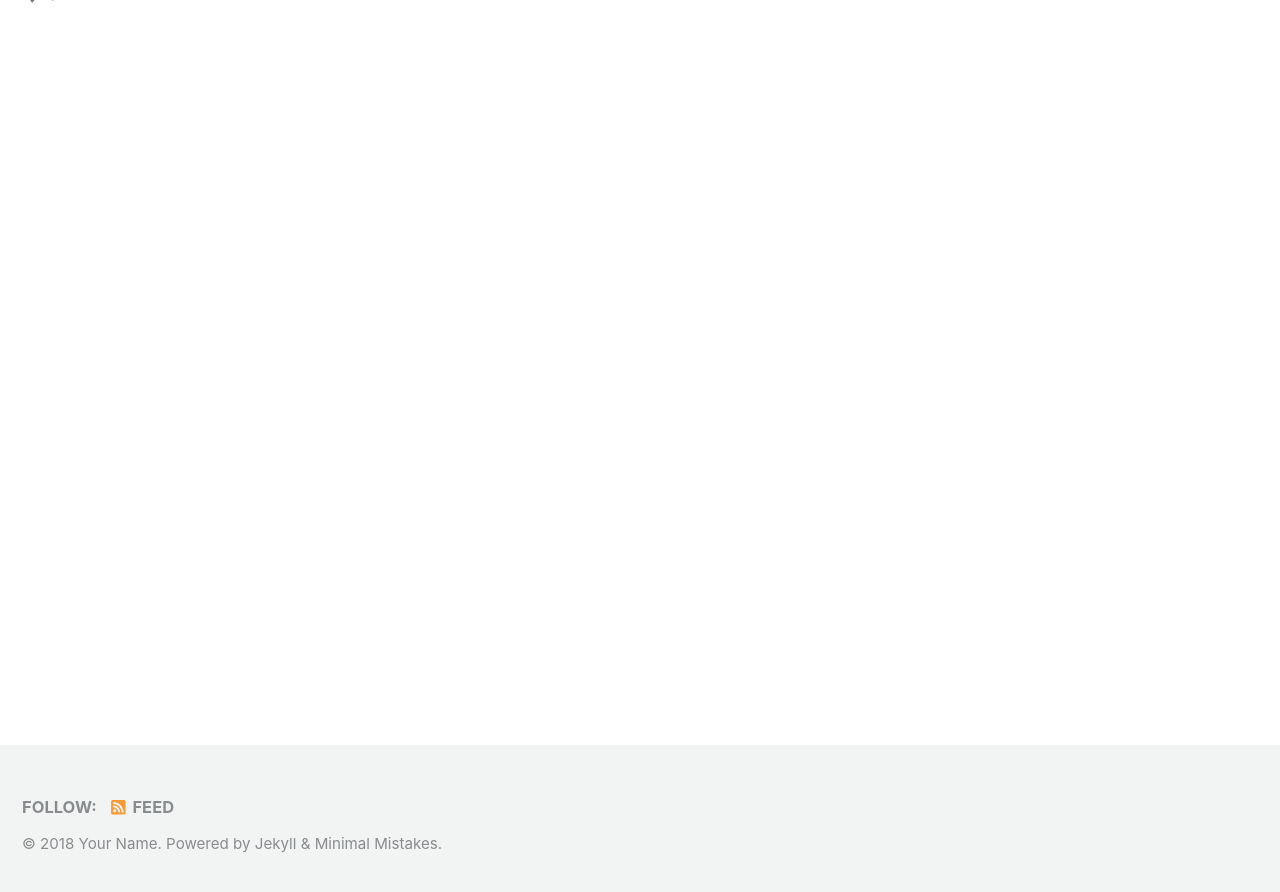
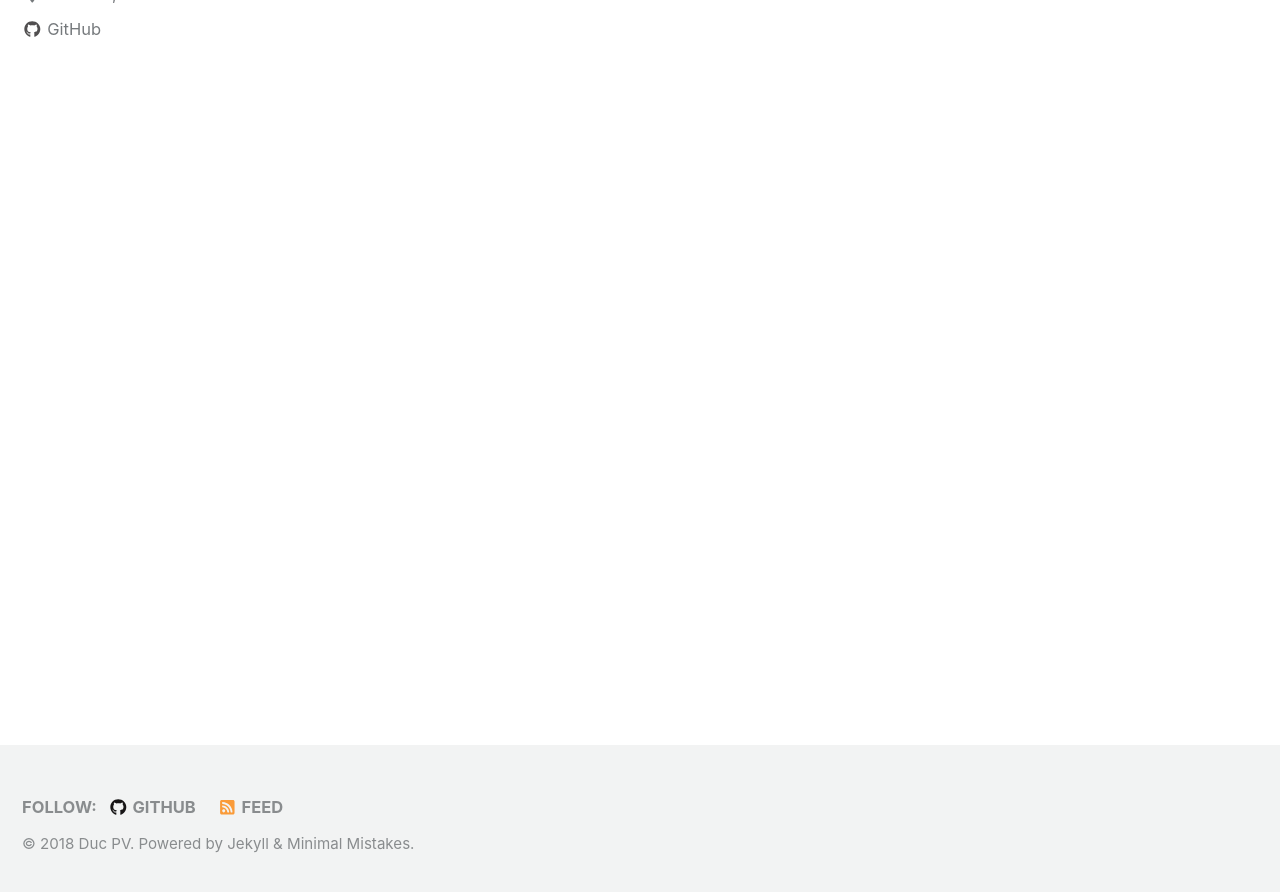
Before and after one commit to PhanDuc/PhanDuc.github.io, a Jekyll site: the page built from index.html, in a window 1280 px wide and 900 px high, scrolled down 253 px. Shown: the top 892 px of the window. Built offline with Jekyll 4.4.1, drawn with Linux system fonts in a browser that asks for light colours; nearby versions of some CDN libraries; the list of posts is cut into pages by our own code; some of the changed text lies outside the part shown.

Commit message:
Added content config.yml

```diff
--- a/_config.yml
+++ b/_config.yml
@@ -16,10 +16,10 @@ minimal_mistakes_skin    : "default" # "air", "aqua", "contrast", "dark", "dirt"
 
 # Site Settings
 locale                   : "en-US"
-title                    : "Site Title"
+title                    : "Duc PV"
 title_separator          : "-"
-name                     : "Your Name"
-description              : "An amazing website."
+name                     : "Duc PV"
+description              : "Data Science Portfolio"
 url                      : # the base hostname & protocol for your site e.g. "https://mmistakes.github.io"
 baseurl                  : # the subpath of your site, e.g. "/blog"
 repository               : # GitHub username/repo-name e.g. "mmistakes/minimal-mistakes"
@@ -100,10 +100,10 @@ analytics:
 
 # Site Author
 author:
-  name             : "Your Name"
+  name             : "Duc PV"
   avatar           : # path of avatar image, e.g. "/assets/images/bio-photo.jpg"
-  bio              : "I am an amazing person."
-  location         : "Somewhere"
+  bio              : "Data Science Portfolio"
+  location         : "Moscow, RU"
   email            :
   uri              :
   home             : # null (default), "absolute or relative url to link to author home"
@@ -113,7 +113,7 @@ author:
   flickr           :
   facebook         :
   foursquare       :
-  github           :
+  github           : "phanduc"
   gitlab           :
   google_plus      :
   keybase          :
@@ -269,3 +269,11 @@ defaults:
       comments: # true
       share: true
       related: true
+
+  # _pages
+  - scope:
+      path: ""
+      type: pages
+    values:
+      layout: single
+      author_profile: true
```
